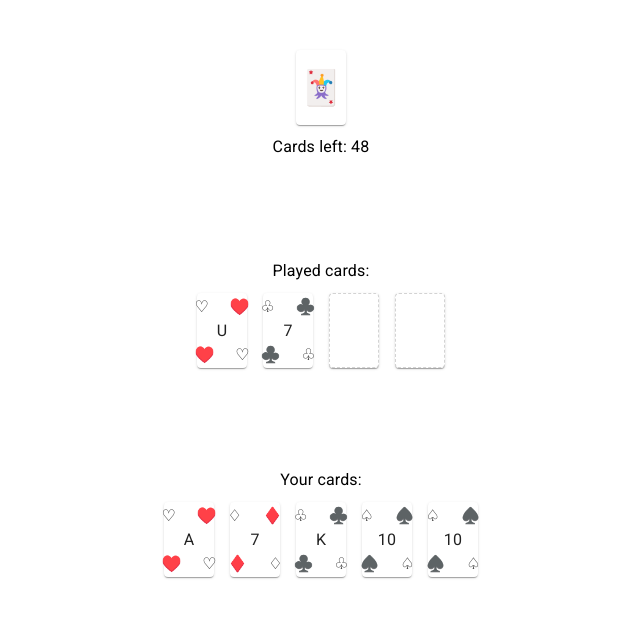
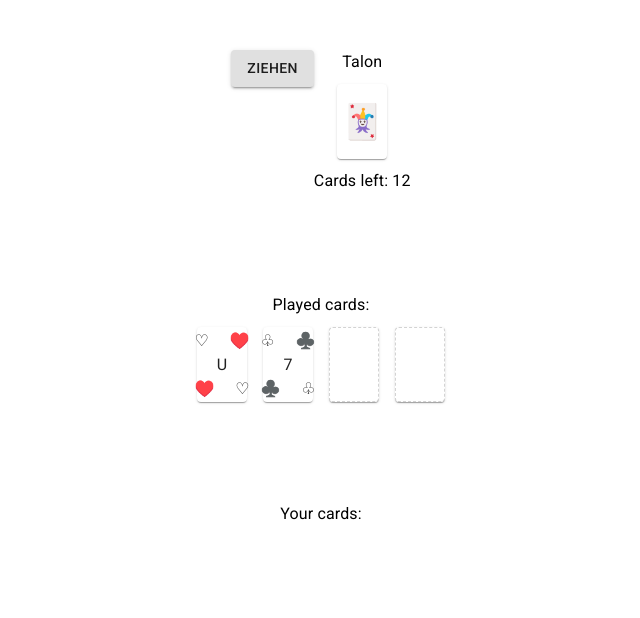
Before and after one commit to TrueTaco/Gaigel, a React (Create React App) app in the folder client/: page / in a window 1280 px wide. Shown: the top 618 px of the page, without its empty margins (329-969 px from the left). Built offline with nearby package versions, Linux system fonts and the light colour scheme.

Commit message:
Make drawing multiple cards possible

```diff
--- a/client/src/components/Gaigel/Gaigel.tsx
+++ b/client/src/components/Gaigel/Gaigel.tsx
@@ -3,10 +3,12 @@ import { useEffect, useState } from "react";
 import { makeStyles } from "@material-ui/core/styles";
 import Grid from "@material-ui/core/Grid";
 import Typography from "@material-ui/core/Typography";
+import Button from "@material-ui/core/Button";
 
 import Talon from "../../components/Talon/Talon";
 import PlayingField from "../../components/PlayingField/PlayingField";
 import UserCards from "../../components/UserCards/UserCards";
+import { forEachTrailingCommentRange } from "typescript";
 
 const useStyles = makeStyles({
     root: {
@@ -30,7 +32,7 @@ const Gaigel: React.FC<Props> = () => {
 
     // The cards that can still be drawn from the talon
     const [talonCards, setTalonCards] = useState<CardProps[]>(
-        new Array(48).fill({ type: "", value: "" })
+        new Array(0).fill({ type: "", value: "" })
     );
 
     // The cards that are currently being played
@@ -40,14 +42,9 @@ const Gaigel: React.FC<Props> = () => {
     ]);
 
     // The cards that the user currently has
-    const [userCards, setUserCards] = useState<CardProps[]>([
-        { type: "Herz", value: "A" },
-        { type: "Schellen", value: "7" },
-        { type: "Eichel", value: "K" },
-        // { type: "Herz", value: "O" },
-        { type: "Blatt", value: "10" },
-        { type: "Blatt", value: "10" },
-    ]);
+    const [userCards, setUserCards] = useState<CardProps[]>(
+        new Array(0).fill({ type: "", value: "" })
+    );
 
     const playCard = (type: string, value: string) => {
         // The array of played cards is filled up with empty entries in PlayingField.tsx in order to make empty GaigelCards
@@ -66,15 +63,27 @@ const Gaigel: React.FC<Props> = () => {
         }
     };
 
-    const drawCard = () => {
-        if (userCards.length < 5) {
-            setUserCards((userCards) => [...userCards, { type: "Blatt", value: "A" }]);
+    const drawCard = (amount: number) => {
+        if (userCards.length < 5 && talonCards.length > 0) {
+            console.log("DRAW");
+            // Gets last cards of the talon array and removes them
+            let drawnCards: CardProps[] = talonCards.slice(talonCards.length - amount);
+            setTalonCards(talonCards.slice(0, talonCards.length - amount));
+
+            let newUserCards: CardProps[] = userCards;
+            drawnCards.forEach((card) => {
+                newUserCards.push(card);
+            });
+
+            // Gives drawn cards to player
+            setUserCards(newUserCards);
         }
-        console.log(talonCards);
     };
 
     const createTalon = () => {
-        let types: string[] = ["Eichel", "Blatt", "Herz", "Schellen"];
+        // let types: string[] = ["Eichel", "Blatt", "Herz", "Schellen"];
+        let types: string[] = ["Eichel"];
+        // let values: string[] = ["7", "U", "O", "K", "10", "A"];
         let values: string[] = ["7", "U", "O", "K", "10", "A"];
         let newTalon: CardProps[] = [];
 
@@ -111,6 +120,17 @@ const Gaigel: React.FC<Props> = () => {
             alignContent="space-around"
             container
         >
+            <Grid item>
+                <Button
+                    variant="contained"
+                    onClick={() => {
+                        drawCard(3);
+                    }}
+                >
+                    Ziehen
+                </Button>
+            </Grid>
+
             <Talon cardsLeft={talonCards.length} drawCard={drawCard} />
             <PlayingField playedCards={playedCards} playerCount={playerCount} />
             <UserCards userCards={userCards} playCard={playCard} />
--- a/client/src/components/Talon/Talon.tsx
+++ b/client/src/components/Talon/Talon.tsx
@@ -3,6 +3,8 @@ import Grid from "@material-ui/core/Grid";
 import Paper from "@material-ui/core/Paper";
 import CardActionArea from "@material-ui/core/CardActionArea";
 import Typography from "@material-ui/core/Typography";
+
+import GaigelCard from "../../components/GaigelCard/GaigelCard";
 
 const useStyles = makeStyles({
     root: {
@@ -25,11 +27,14 @@ const useStyles = makeStyles({
     counter: {
         marginTop: 10,
     },
+    header: {
+        marginBottom: 10,
+    },
 });
 
 interface Props {
     cardsLeft: number;
-    drawCard: () => void;
+    drawCard: (amount: number) => void;
 }
 
 const Talon: React.FC<Props> = ({ cardsLeft, drawCard }) => {
@@ -37,11 +42,12 @@ const Talon: React.FC<Props> = ({ cardsLeft, drawCard }) => {
 
     return (
         <Grid item className={classes.root}>
+            <Typography className={classes.header}>Talon</Typography>
             <Paper className={classes.paper}>
                 <CardActionArea
                     className={classes.cardActionArea}
                     onClick={() => {
-                        drawCard();
+                        drawCard(1);
                     }}
                 >
                     <Typography variant="h4" align="center">
```
